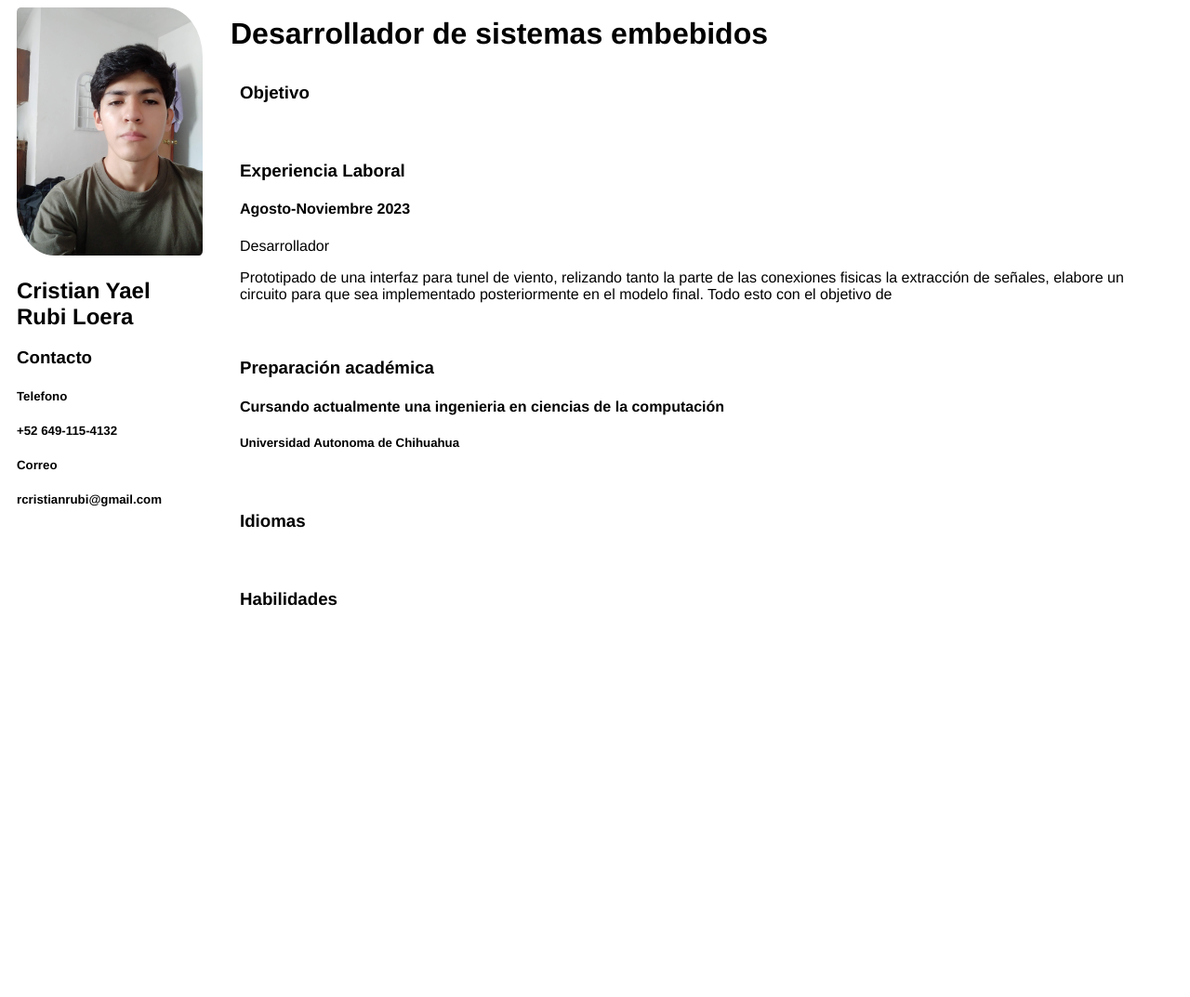
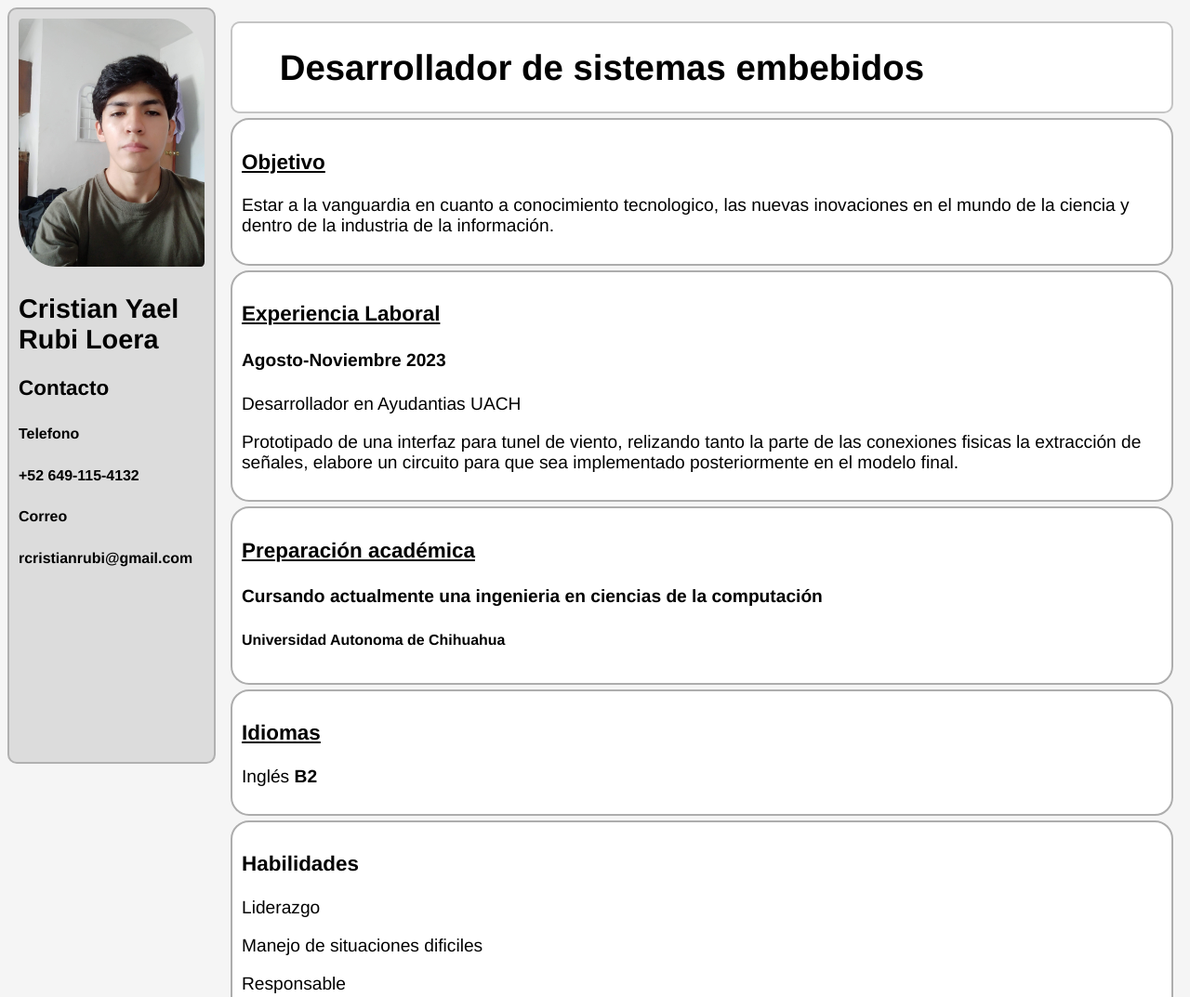
Before and after one commit to CrisRLoera/CrisRLoera.github.io, a plain HTML site: page index.html in a window 1280 px wide. Shown: the top 1073 px of the page at 93% size. Before the commit the page ends 800 px from the top, so only its background shows below. Drawn offline with Linux system fonts and the light colour scheme.

Commit message:
Added colors and more info

```diff
--- a/index.html
+++ b/index.html
@@ -15,34 +15,42 @@
         <h5>+52 649-115-4132</h5>
         <h5>Correo</h5>
         <h5>rcristianrubi@gmail.com</h5>
-
     </div>
     <div id="personal-content">
-        <h1>Desarrollador de sistemas embebidos</h1>
-        <div class="section">
-            <h3>Objetivo</h3>
-            <p></p>
+        <div id="personal-content-title">
+            <h1>Desarrollador de sistemas embebidos</h1>
         </div>
         <div class="section">
-            <h3>Experiencia Laboral</h3>
-            <h4>Agosto-Noviembre 2023</h4>
-            <p>Desarrollador</p>
-            <p>Prototipado de una interfaz para tunel de viento, relizando tanto la parte de las conexiones fisicas
-                la extracción de señales, elabore un circuito para que sea implementado posteriormente en el modelo final.
-                Todo esto con el objetivo de
+            <h3><u>Objetivo</u></h3>
+            <p>Estar a la vanguardia en cuanto a conocimiento tecnologico, las nuevas inovaciones en el mundo de la ciencia
+                y dentro de la industria de la información.
             </p>
         </div>
         <div class="section">
-            <h3>Preparación académica</h3>
+            <h3><u>Experiencia Laboral</u></h3>
+            <h4>Agosto-Noviembre 2023</h4>
+            <p>Desarrollador en Ayudantias UACH</p>
+            <p>Prototipado de una interfaz para tunel de viento, relizando tanto la parte de las conexiones fisicas
+                la extracción de señales, elabore un circuito para que sea implementado posteriormente en el modelo final.
+            </p>
+        </div>
+        <div class="section">
+            <h3><u>Preparación académica</u></h3>
             <h4>Cursando actualmente una ingenieria en ciencias de la computación</h4>
             <h5>Universidad Autonoma de Chihuahua</h5>
         </div>
 
         <div class="section">
-            <h3>Idiomas</h3>
+            <h3><u>Idiomas</u></h3>
+            <p>Inglés <strong>B2</strong></p>
         </div>
         <div class="section">
             <h3>Habilidades</h3>
+            <div>
+                <p>Liderazgo</p>
+                <p>Manejo de situaciones dificiles</p>
+                <p>Responsable</p>
+            </div>
         </div>
     </div>
 </body>
--- a/styles.css
+++ b/styles.css
@@ -1,6 +1,7 @@
 body {
-
+    background-color: whitesmoke;
     font-family: 'Franklin Gothic Medium', 'Arial Narrow', Arial, sans-serif;
+    font-size: larger;
 }
 
 #profile-sidenav {
@@ -9,24 +10,26 @@ body {
     width: 200px;
     padding-left: 10px;
     padding-right: 10px;
-
+    padding-top: 10px;
+    background-color: gainsboro;
+    border: 2px solid rgb(176, 176, 176);
+    border-radius: 10px;
 
 }
 
 #personal-content {
+    background-color: whitesmoke;
     margin-left: 230px;
     padding: 10px;
 }
 
-#personal-content h1 {
-    margin: 0%;
-}
 
 #profile-sidenav p {
     height: 170px;
     display: flex;
     justify-content: center;
     align-items: center;
+
 }
 
 #profile-sidenav-picture {
@@ -38,6 +41,20 @@ body {
 }
 
 .section {
+    display: flexbox;
     margin-top: 5px;
     padding: 10px;
-        }
+    background-color: white;
+    border: 2px solid rgb(173, 173, 173);
+    border-radius: 20px;
+
+}
+
+#personal-content-title {
+    display: flexbox;
+    margin-top: 5px;
+    padding-left: 5%;
+    background-color: white;
+    border: 2px solid rgb(196, 196, 196);
+    border-radius: 10px;
+}
```
